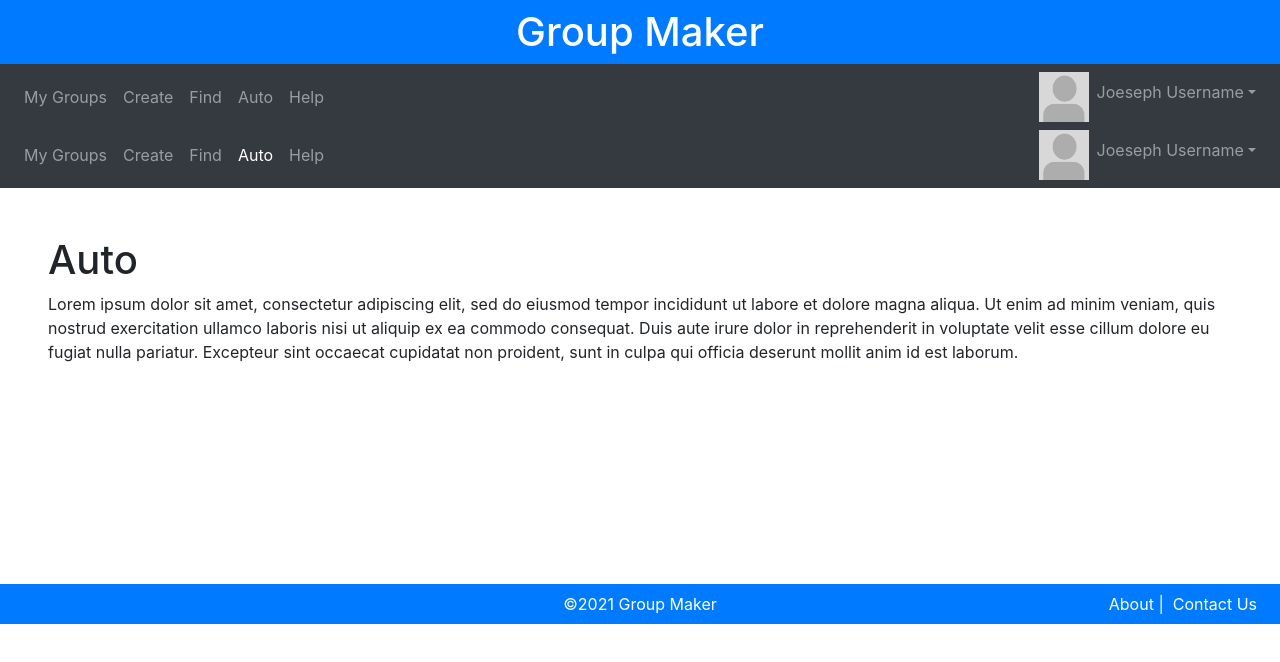
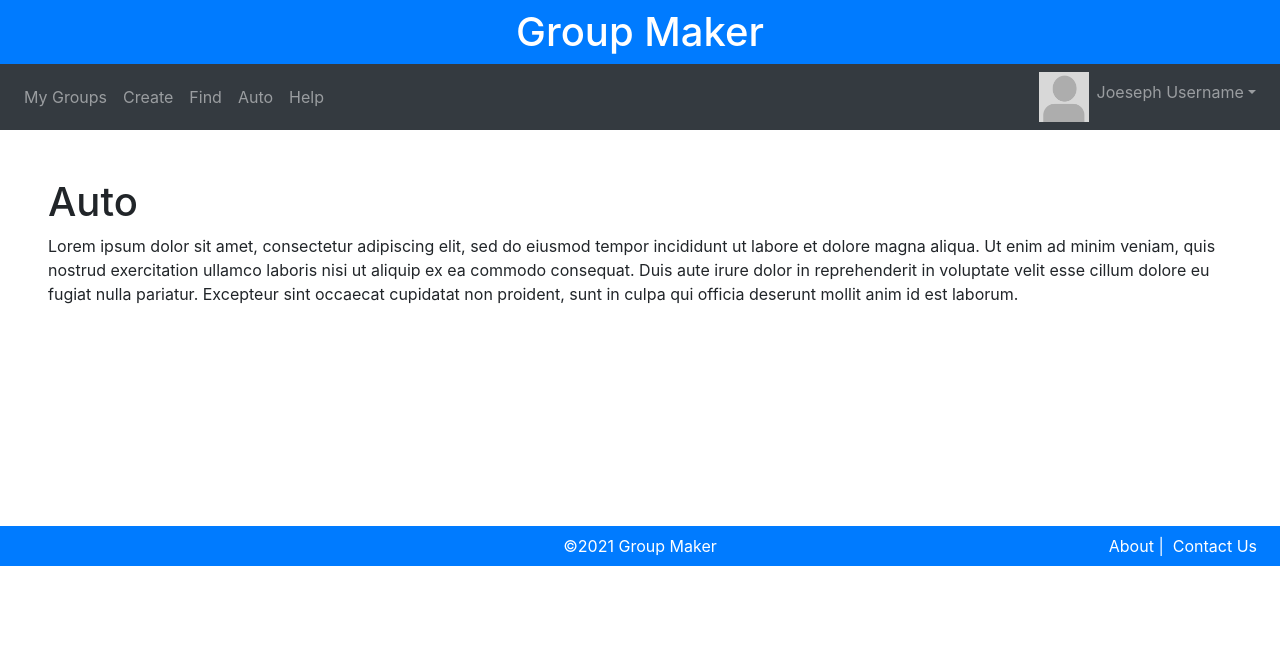
Before and after one commit to alexbalez/Group-Maker, a React (Create React App) app in the folder client/: page /auto in a window 1280 px wide. Shown: the top 662 px of the page. Built offline with nearby package versions, Linux system fonts and the light colour scheme.

Commit message:
moved navbar to Header.js

```diff
--- a/client/src/components/student/AutoGroup.js
+++ b/client/src/components/student/AutoGroup.js
@@ -15,8 +15,8 @@ class AutoGroup extends Component {
     render() {
         return (
             <div>
-                <Header />
-                <Navigation active="auto" history={ this.props.history }/>
+                <Header/>
+
                 <div style={{ height: "300px" }} className="m-5">
                     <h1>Auto</h1>
                     <p>Lorem ipsum dolor sit amet, consectetur adipiscing elit, sed do eiusmod tempor incididunt ut labore et dolore magna aliqua. Ut enim ad minim veniam, quis nostrud exercitation ullamco laboris nisi ut aliquip ex ea commodo consequat. Duis aute irure dolor in reprehenderit in voluptate velit esse cillum dolore eu fugiat nulla pariatur. Excepteur sint occaecat cupidatat non proident, sunt in culpa qui officia deserunt mollit anim id est laborum.</p>
--- a/client/src/components/student/CreateGroup.js
+++ b/client/src/components/student/CreateGroup.js
@@ -16,8 +16,7 @@ class CreateGroup extends Component {
     render() {
         return (
             <div>
-                <Header />
-                <Navigation active="create" history={this.props.history}/>
+                <Header/>
                 <div className="col-4 mx-auto mt-4">
                     <Form>
 
--- a/client/src/components/student/Dashboard.js
+++ b/client/src/components/student/Dashboard.js
@@ -31,8 +31,6 @@ class Dashboard extends Component {
         return (
             <div>
                 <Header/>
-                <Navigation active="dashboard" history={this.props.history}/>
-
                 {/* Search */}
                 <Navbar className="bg-light justify-content-center">
                     <Form inline className="m-2">
--- a/client/src/components/student/FindGroup.js
+++ b/client/src/components/student/FindGroup.js
@@ -25,8 +25,7 @@ class FindGroup extends Component {
     render() {
         return (
             <div>
-                <Header />
-                <Navigation active="find" history={this.props.history}/>
+                <Header/>
 
                 {/* Join PopUp - Fires when user clicks on "Join" */}
                 {this.state.popup ? <JoinPopUp text="Testing popup" closePopup={this.handleJoin}/> : null}
--- a/client/src/components/student/HelpStudent.js
+++ b/client/src/components/student/HelpStudent.js
@@ -15,8 +15,7 @@ class HelpStudent extends Component {
     render() {
         return (
             <div>
-                <Header />
-                <Navigation active="help" history={this.props.history}/>
+                <Header/>
                 <div style={{ height: "300px" }} className="m-5">
                     <h1>Help</h1>
                     <p>Lorem ipsum dolor sit amet, consectetur adipiscing elit, sed do eiusmod tempor incididunt ut labore et dolore magna aliqua. Ut enim ad minim veniam, quis nostrud exercitation ullamco laboris nisi ut aliquip ex ea commodo consequat. Duis aute irure dolor in reprehenderit in voluptate velit esse cillum dolore eu fugiat nulla pariatur. Excepteur sint occaecat cupidatat non proident, sunt in culpa qui officia deserunt mollit anim id est laborum.</p>
--- a/client/src/components/student/StudentProfile.js
+++ b/client/src/components/student/StudentProfile.js
@@ -22,7 +22,7 @@ class StudentProfile extends Component {
             .catch(err => {
                 console.log(err.response)
                 //kick user back to the login screen if the response status is 401 unauthorized
-                if (err.response.status === 401) this.props.history.push('/')
+                //if (err.response.status === 401) this.props.history.push('/')
             })
     }
 
@@ -30,7 +30,6 @@ class StudentProfile extends Component {
         return (
             <div>
                 <Header />
-                <Navigation active="" history={this.props.history}/>
                 <div style={{ height: "300px" }} className="m-5">
                     <h1>My Profile</h1>
                     <p><strong>ID:</strong> {this.state.data._id}</p>
```
